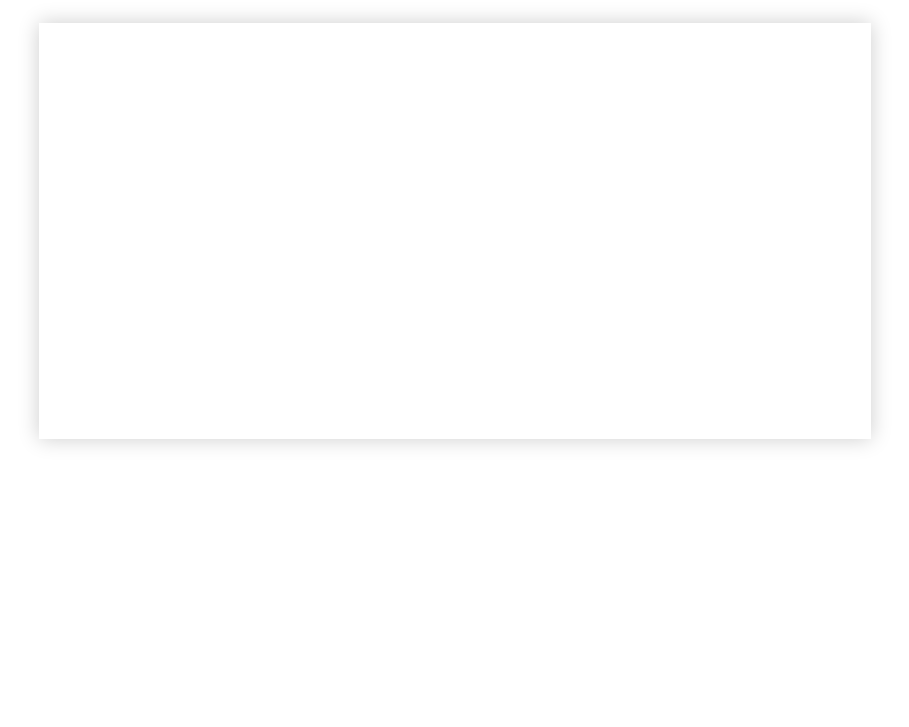
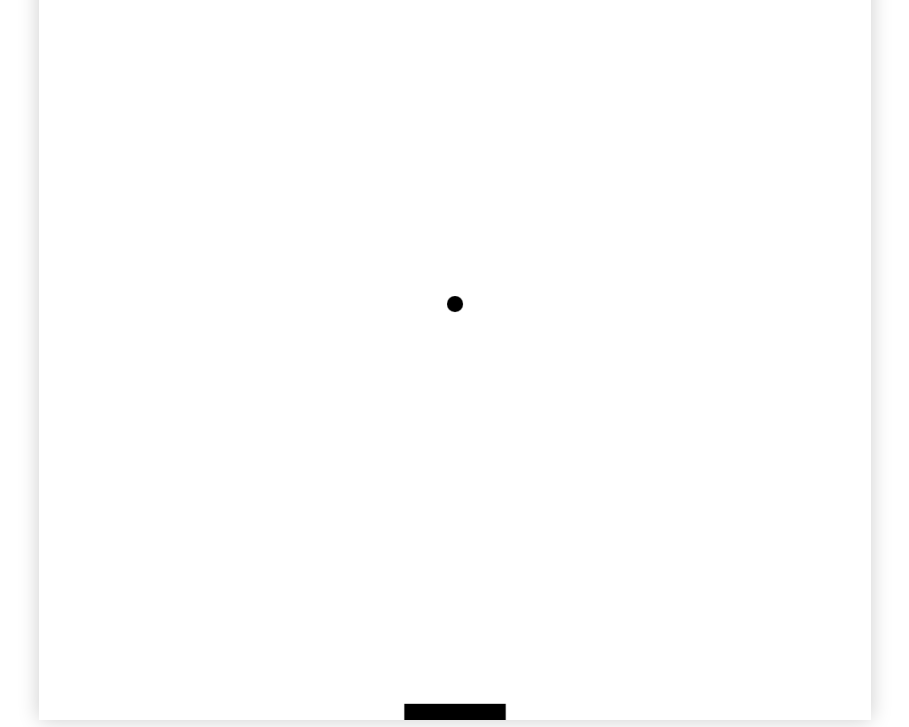
Before and after one commit to adith-a-danthi/bryck-breaker, a plain HTML site: page index.html in a window 1280 px wide. Shown: the part 219-946 px from the top of the page, without its empty margins (185-1094 px from the left). Before the commit the page ends 800 px from the top, so only its background shows below. Drawn offline with Linux system fonts and the light colour scheme.

Commit message:
✨ Added ball and paddle

```diff
--- a/index.html
+++ b/index.html
@@ -10,7 +10,7 @@
 <body>
     <div class="container">
         <h1>Bryck Breaker</h1>
-        <canvas id="canvas"></canvas>
+        <canvas id="canvas" width="1024" height="1024"></canvas>
     </div>
     <script src="script.js"></script>
 </body>
--- a/script.js
+++ b/script.js
@@ -3,3 +3,51 @@ let ctx = canvas.getContext("2d");
 
 let width = canvas.width;
 let height = canvas.height;
+
+let ball = {
+	x: width / 2,
+	y: height / 2,
+	radius: 10,
+	dx: 4,
+    dy: height * 0.01,
+    color: "black"
+};
+
+let paddle = {
+    width: 125,
+    height: 20,
+    x: 0,
+    y: 0,
+    color: "black"
+}
+
+paddle.x = (width - paddle.width) / 2;
+paddle.y = height - paddle.height;
+
+const circle = (x, y, radius, color) => {
+	ctx.beginPath();
+	ctx.arc(x, y, radius, 0, Math.PI * 2, false);
+	ctx.closePath();
+	ctx.fillStyle = color;
+	ctx.fill();
+};
+
+const clear = () => {
+	ctx.clearRect(0, 0, width, height);
+};
+
+const rect = (x, y, width, height, color) => {
+	ctx.beginPath();
+	ctx.rect(x, y, width, height);
+	ctx.closePath();
+	ctx.fillStyle = color;
+	ctx.fill();
+};
+
+const draw = () => {
+	clear();
+    circle(ball.x, ball.y, ball.radius, ball.color);
+    rect(paddle.x, paddle.y, paddle.width, paddle.height, paddle.color);
+};
+
+draw();
```
